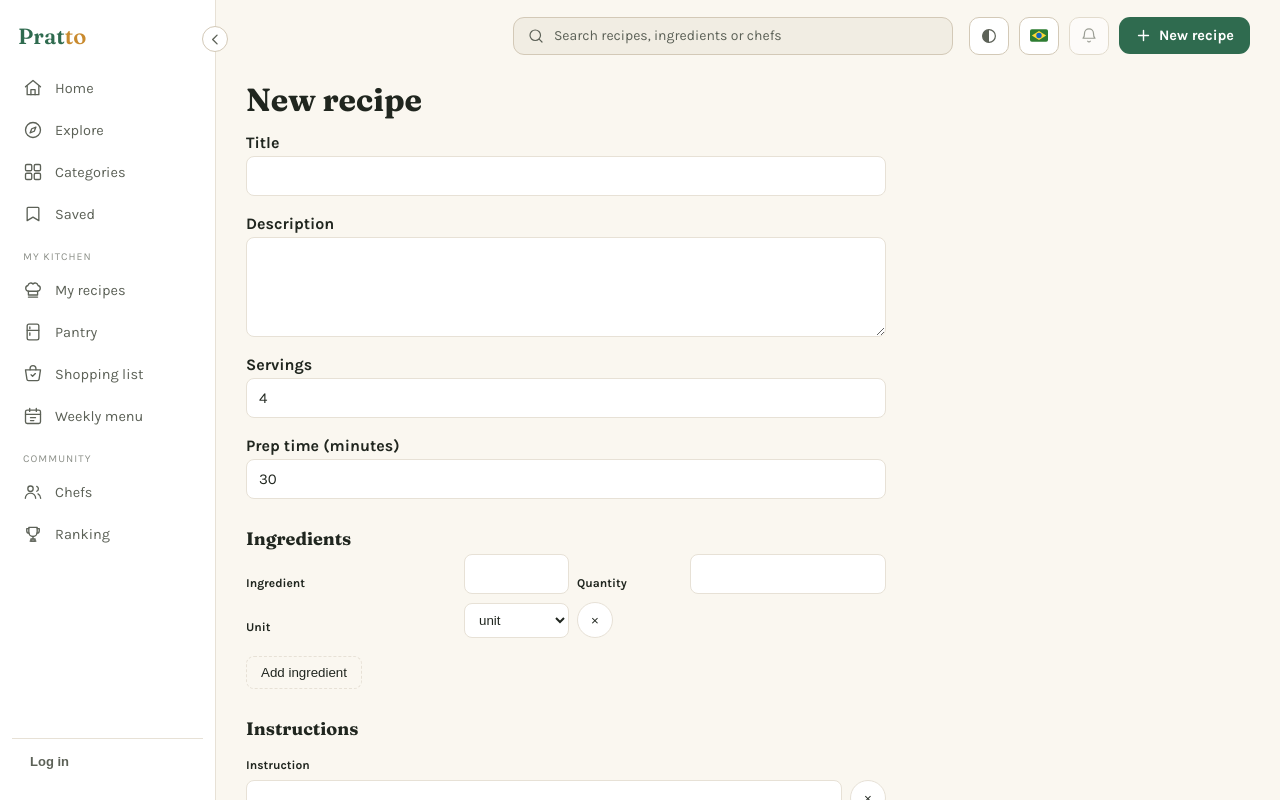
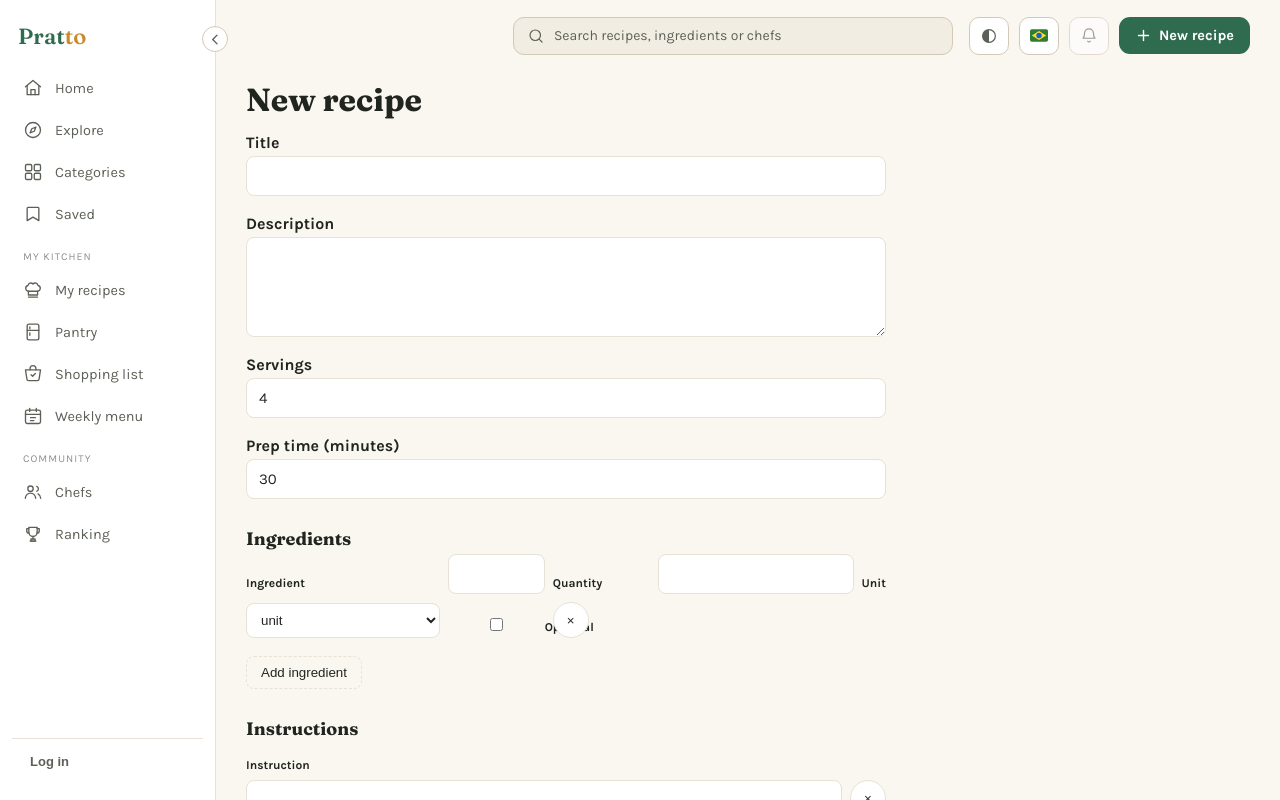
Before and after one commit to Zellds/pratto-front, a React (Vite) app: page /nova-receita in a window 1280 px wide. Shown: the top 800 px of the page. Built offline with nearby package versions, Linux system fonts and the light colour scheme.

Commit message:
feat: add optional-ingredient checkbox to the recipe form

```diff
--- a/src/features/recipes/pages/RecipeFormPage/components/IngredientRow.css
+++ b/src/features/recipes/pages/RecipeFormPage/components/IngredientRow.css
@@ -1,6 +1,6 @@
 .ingredient-row {
   display: grid;
-  grid-template-columns: 2fr 1fr 1fr auto;
+  grid-template-columns: 2fr 1fr 1fr auto auto;
   gap: 8px;
   align-items: end;
   margin-bottom: 10px;
@@ -33,6 +33,15 @@
   cursor: pointer;
 }
 
+.ingredient-row-optional {
+  display: flex;
+  align-items: center;
+  gap: 4px;
+  font-size: 12px;
+  color: var(--ink-soft);
+  white-space: nowrap;
+}
+
 @media (max-width: 640px) {
   .ingredient-row {
     grid-template-columns: 1fr 1fr;
--- a/src/features/recipes/pages/RecipeFormPage/components/IngredientRow.tsx
+++ b/src/features/recipes/pages/RecipeFormPage/components/IngredientRow.tsx
@@ -36,6 +36,7 @@ export type IngredientRowValue = {
   name: string
   quantity: string
   unit: MeasurementUnit
+  isOptional: boolean
 }
 
 type IngredientRowProps = IngredientRowValue & {
@@ -48,6 +49,7 @@ export function IngredientRow({
   name,
   quantity,
   unit,
+  isOptional,
   onChange,
   onRemove,
 }: IngredientRowProps) {
@@ -86,7 +88,13 @@ export function IngredientRow({
         value={name}
         onChange={(event) => {
           setSearchTerm(event.target.value)
-          onChange({ ingredientId: undefined, name: event.target.value, quantity, unit })
+          onChange({
+            ingredientId: undefined,
+            name: event.target.value,
+            quantity,
+            unit,
+            isOptional,
+          })
         }}
       />
       <datalist id={datalistId}>
@@ -102,7 +110,9 @@ export function IngredientRow({
         min={0.01}
         step={0.01}
         value={quantity}
-        onChange={(event) => onChange({ ingredientId, name, quantity: event.target.value, unit })}
+        onChange={(event) =>
+          onChange({ ingredientId, name, quantity: event.target.value, unit, isOptional })
+        }
       />
 
       <label htmlFor={`${datalistId}-unit`}>{t('recipes.unit_label')}</label>
@@ -110,7 +120,13 @@ export function IngredientRow({
         id={`${datalistId}-unit`}
         value={unit}
         onChange={(event) =>
-          onChange({ ingredientId, name, quantity, unit: event.target.value as MeasurementUnit })
+          onChange({
+            ingredientId,
+            name,
+            quantity,
+            unit: event.target.value as MeasurementUnit,
+            isOptional,
+          })
         }
       >
         {UNITS.map((unitOption) => (
@@ -120,6 +136,17 @@ export function IngredientRow({
         ))}
       </select>
 
+      <label className="ingredient-row-optional">
+        <input
+          type="checkbox"
+          checked={isOptional}
+          onChange={(event) =>
+            onChange({ ingredientId, name, quantity, unit, isOptional: event.target.checked })
+          }
+        />
+        {t('recipes.optional_label')}
+      </label>
+
       <button type="button" onClick={onRemove} aria-label={t('recipes.remove_ingredient_action')}>
         ×
       </button>
--- a/src/features/recipes/types.ts
+++ b/src/features/recipes/types.ts
@@ -3,6 +3,7 @@ export type RecipeIngredient = {
   quantity: number
   unit: string
   position: number
+  isOptional: boolean
 }
 
 export type RecipeStep = {
@@ -55,6 +56,7 @@ export type RecipeIngredientPayload = {
   quantity: number
   unit: MeasurementUnit
   position: number
+  is_optional?: boolean
 }
 
 export type RecipeStepPayload = {
--- a/src/locales/en.json
+++ b/src/locales/en.json
@@ -132,6 +132,7 @@
     "quantity_label": "Quantity",
     "unit_label": "Unit",
     "remove_ingredient_action": "Remove ingredient",
+    "optional_label": "Optional",
     "step_instruction_label": "Instruction",
     "remove_step_action": "Remove step",
     "form_title_create": "New recipe",
--- a/src/locales/pt-BR.json
+++ b/src/locales/pt-BR.json
@@ -132,6 +132,7 @@
     "quantity_label": "Quantidade",
     "unit_label": "Unidade",
     "remove_ingredient_action": "Remover ingrediente",
+    "optional_label": "Opcional",
     "step_instruction_label": "Instrução",
     "remove_step_action": "Remover passo",
     "form_title_create": "Nova receita",
```
Also changed, not shown: 1 other file (tests, documents, lock files or other folders).
